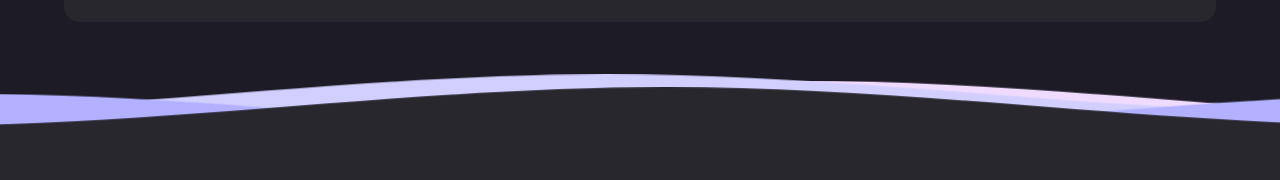
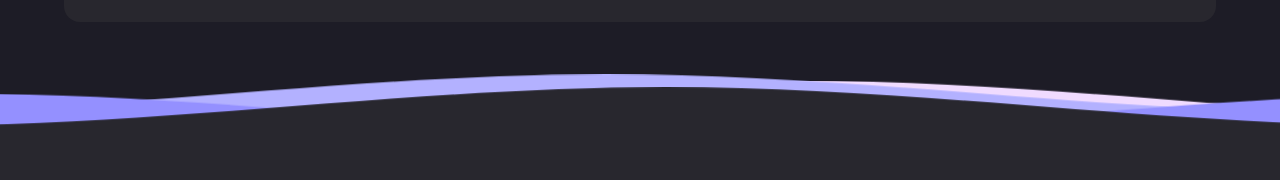
Before and after one commit to Elder-Meyer/personal-portfolio, a React (Vite) app: page /home in a window 1280 px wide. Shown: the part 3869-4049 px from the top of the page. Built offline with nearby package versions, Linux system fonts and the light colour scheme.

Commit message:
2.7.109 Update Color Wavy theme dark and light theme

```diff
--- a/src/components/items/WavyDivider.jsx
+++ b/src/components/items/WavyDivider.jsx
@@ -3,7 +3,7 @@ import React from 'react'
 import { useLocation } from 'react-router-dom';
 import { Box } from '../material-ui/Box';
 
-export const WavyDivider = ({invertColors}) => {
+export const WavyDivider = () => {
 
     const location = useLocation();
     const isHome = location.pathname === "/home";
@@ -77,7 +77,7 @@ export const WavyDivider = ({invertColors}) => {
     `
 
   return (
-    <Box sx={{backgroundColor: isHome ? theme.palette.background.default : theme.palette.background.default}}>
+    <Box sx={{backgroundColor: theme.palette.background.default}}>
         <style>{styles}</style>
         <svg className="editorial"
             xmlns="http://www.w3.org/2000/svg"
@@ -96,16 +96,16 @@ export const WavyDivider = ({invertColors}) => {
                 />
             </defs>
             <g className="parallax1">
-                <use xlinkHref="#gentle-wave" x="50" y="3" fill={invertColors ? theme.palette.primary.main : theme.palette.secondary.light}/>
+                <use xlinkHref="#gentle-wave" x="50" y="3" fill={theme.palette.mode === 'dark' ? theme.palette.secondary.light : theme.palette.background.paper}/>
             </g>
             <g className="parallax2">
-                <use xlinkHref="#gentle-wave" x="50" y="0" fill={invertColors ? theme.palette.primary.light : theme.palette.primary.light}/>
+                <use xlinkHref="#gentle-wave" x="50" y="0" fill={theme.palette.mode === 'dark' ? theme.palette.primary.main : theme.palette.secondary.main}/>
             </g>
             <g className="parallax3">
-                <use xlinkHref="#gentle-wave" x="50" y="9" fill={invertColors ? theme.palette.text.disabled : theme.palette.primary.main}/>
+                <use xlinkHref="#gentle-wave" x="50" y="9" fill={theme.palette.mode === 'dark' ? theme.palette.primary.dark : theme.palette.primary.light}/>
             </g>
             <g className="parallax4">
-                <use xlinkHref="#gentle-wave" x="50" y="6" fill={invertColors ? theme.palette.background.paper : theme.palette.background.paper}/>
+                <use xlinkHref="#gentle-wave" x="50" y="6" fill={theme.palette.mode === 'dark' ? theme.palette.background.paper : theme.palette.primary.main}/>
             </g>
         </svg>
     </Box>
```
